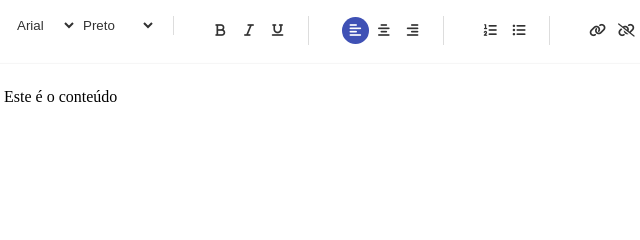
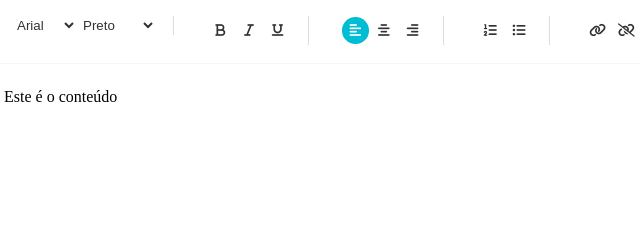
Before and after one commit to gabrielkamimura/editto, a website: page src/teste.html in a window 1280 px wide. Shown: the top 240 px of the page, 28-668 px from the left. Drawn offline with nearby package versions, Linux system fonts and the light colour scheme.

Commit message:
Adicionando temas personalizados

```diff
--- /dev/null
+++ b/src/scss/theme-generator/editto-cyan-theme .scss
@@ -0,0 +1,11 @@
+$color: #323232;
+
+$color-active: #fff;
+
+$color-background-active: #00BCD4;
+
+$color-hover: #aaa;
+
+$divider-color: #ddd;
+
+@import 'componentes/base';
--- /dev/null
+++ b/src/scss/theme-generator/editto-cyan-theme.scss
@@ -0,0 +1,12 @@
+$color: #323232;
+
+$color-active: #fff;
+
+$color-background-active: #00BCD4
+;
+
+$color-hover: #aaa;
+
+$divider-color: #ddd;
+
+@import 'componentes/base';
--- /dev/null
+++ b/src/scss/theme-generator/editto-red-theme.scss
@@ -0,0 +1,11 @@
+$color: #323232;
+
+$color-active: #fff;
+
+$color-background-active: #F44336;
+
+$color-hover: #aaa;
+
+$divider-color: #ddd;
+
+@import 'componentes/base';
--- a/src/teste.html
+++ b/src/teste.html
@@ -3,7 +3,7 @@
     <head>
         <meta charset="utf-8"/>
         <title>Teste de uso de editor</title>
-        <link href="themes/editto-purple-theme.css" rel="stylesheet" type="text/css"/>
+        <link href="themes/editto-cyan-theme.css" rel="stylesheet" type="text/css"/>
         <link href="bower_components/font-awesome/css/font-awesome.min.css" rel="stylesheet" type="text/css"/>
     </head>
     <body>
```
Also changed, not shown: src/themes/editto-cyan-theme.css (added), src/themes/editto-red-theme.css (added).
